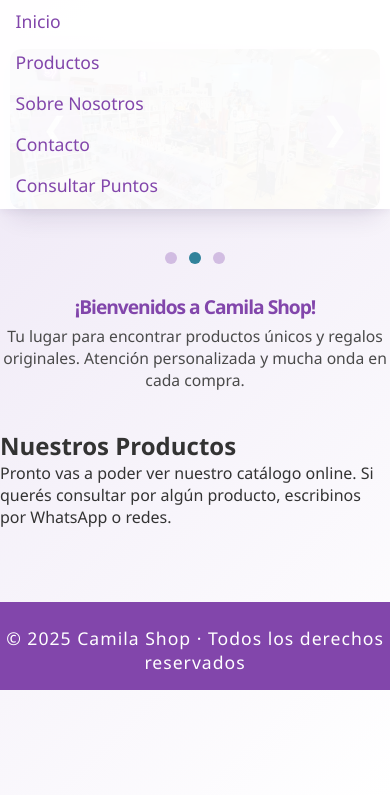
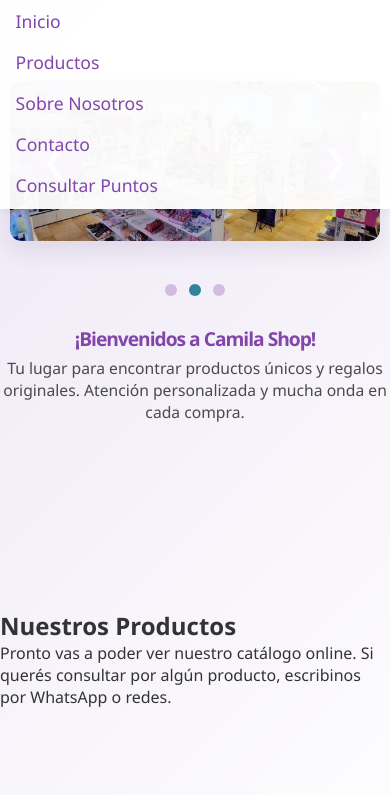
Before and after one commit to gammaautomatizaciones-rc/WEB-CMSHOP, a plain HTML site: page index.html in a window 390 px wide. Shown: the part 49-844 px from the top of the page. Drawn offline with Linux system fonts and the light colour scheme.

Commit message:
Update estilos.css

```diff
--- a/css/estilos.css
+++ b/css/estilos.css
@@ -726,31 +726,16 @@
 /* ╔═════════════════════════════════════╗
    ║ FIX GLOBAL: NUNCA TAPAR EL HEADER  ║
    ╚═════════════════════════════════════╝ */
-.carrusel-section,
-.productos-main,
-.sobre-main,
-.contacto-main,
-.puntos-container,
-.main-content {
-  padding-top: 110px !important;
+body > *:not(.navbar) {
+  margin-top: 140px !important;
 }
 @media (max-width: 900px) {
-  .carrusel-section,
-  .productos-main,
-  .sobre-main,
-  .contacto-main,
-  .puntos-container,
-  .main-content {
-    padding-top: 128px !important;
+  body > *:not(.navbar) {
+    margin-top: 170px !important;
   }
 }
 @media (max-width: 650px) {
-  .carrusel-section,
-  .productos-main,
-  .sobre-main,
-  .contacto-main,
-  .puntos-container,
-  .main-content {
-    padding-top: 98px !important;
+  body > *:not(.navbar) {
+    margin-top: 130px !important;
   }
 }
```
